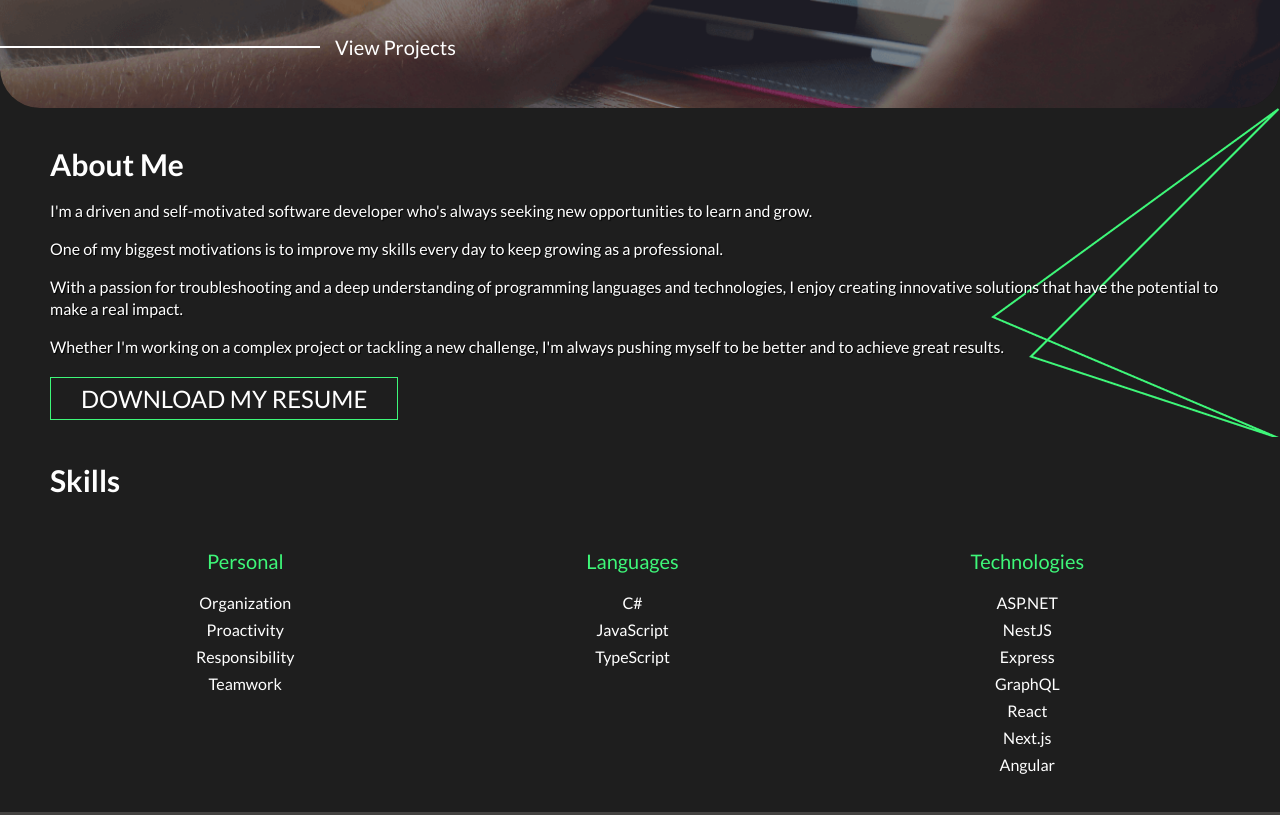
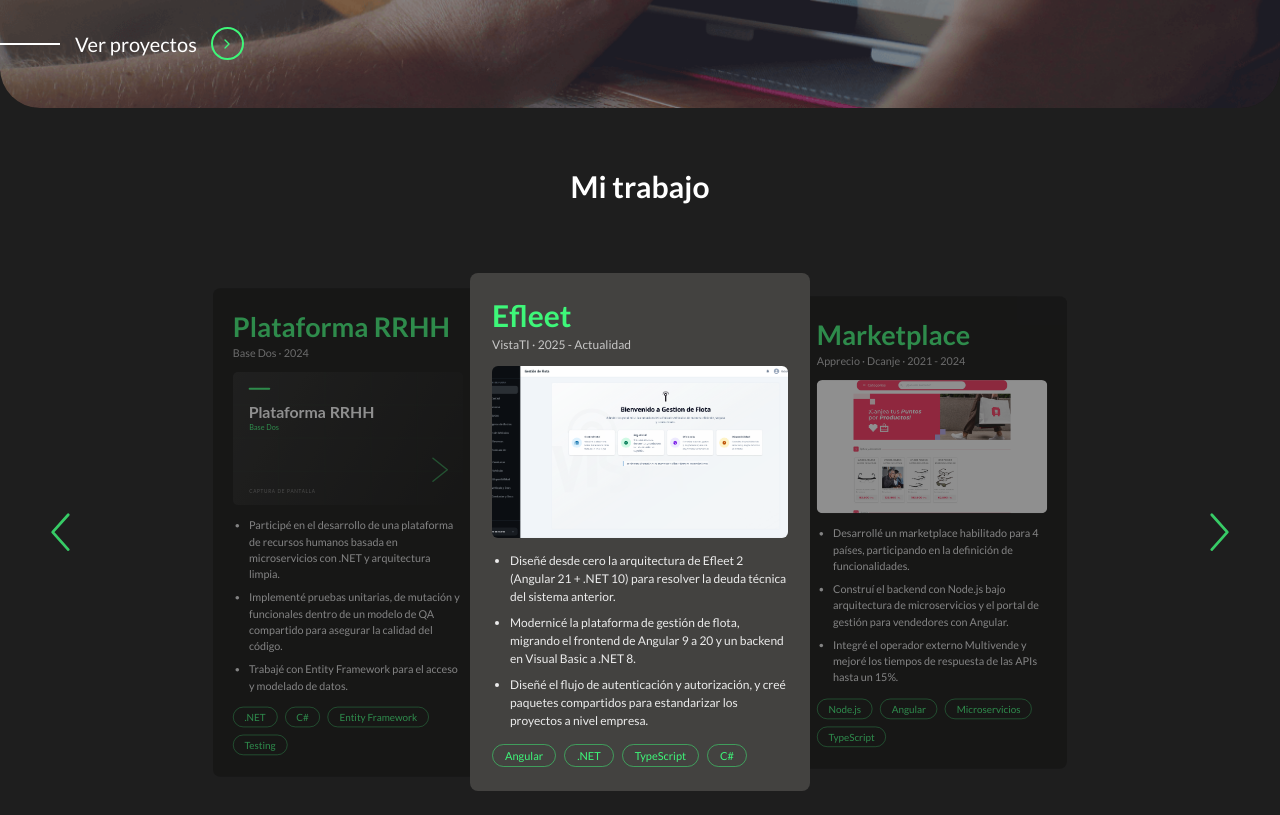
Before and after one commit to VicDario/my-portfolio, an Astro site: page / in a window 1280 px wide. Shown: the part 692-1507 px from the top of the page. Built offline with nearby package versions, Linux system fonts and the light colour scheme; Astro itself is replaced by a stand-in of ours; some icons are missing.

Commit message:
feat(work): add "Mi trabajo" projects carousel
- New Work.astro: a 3-card carousel of professional experience (Efleet,
  Marketplace, Plataforma RRHH) with an elevated active card, dimmed
  neighbours on desktop, single card + pagination dots on mobile
- Themed placeholder art in public/work/ (swap for real screenshots)
- Render the section in index.astro between the hero and About Me
- Wire the hero "Ver proyectos" link to the new #work section with a
  circular arrow affordance

```diff
--- a/src/components/Header.astro
+++ b/src/components/Header.astro
@@ -19,10 +19,15 @@ import { Image } from 'astro:assets';
     </div>
     <ContactButton />
   </div>
-  <div class="redirect">
-    <div class="line"></div>
-    <a href="#">View Projects</a>
-  </div>
+  <a class="redirect" href="#work">
+    <span class="line"></span>
+    <span class="redirect-text">Ver proyectos</span>
+    <span class="redirect-arrow" aria-hidden="true">
+      <svg viewBox="0 0 24 24" fill="none">
+        <path d="M9 6l6 6-6 6" stroke="currentColor" stroke-width="2" stroke-linecap="round" stroke-linejoin="round"/>
+      </svg>
+    </span>
+  </a>
 </header>
 
 <style lang="scss">
@@ -70,14 +75,40 @@ import { Image } from 'astro:assets';
     display: flex;
     justify-content: flex-start;
     align-items: center;
+    width: max-content;
     .line {
-      width: 25%;
+      width: 60px;
       height: 2px;
       background-color: vars.$white;
       margin-right: 15px;
+      transition: width 0.25s ease;
     }
-    a {
+    .redirect-text {
       font-size: vars.$font-size-lg;
+    }
+    .redirect-arrow {
+      display: grid;
+      place-items: center;
+      width: 33px;
+      height: 33px;
+      margin-left: 14px;
+      border-radius: 50%;
+      border: 2px solid vars.$green;
+      color: vars.$green;
+      transition: background-color 0.25s ease, color 0.25s ease;
+      svg {
+        width: 16px;
+        height: 16px;
+      }
+    }
+    &:hover {
+      .line {
+        width: 90px;
+      }
+      .redirect-arrow {
+        background-color: vars.$green;
+        color: vars.$dark;
+      }
     }
   }
 
--- /dev/null
+++ b/src/components/Work.astro
@@ -0,0 +1,388 @@
+---
+interface Project {
+  title: string;
+  company: string;
+  period: string;
+  image: string;
+  description: string[];
+  tags: string[];
+}
+
+const projects: Project[] = [
+  {
+    title: "Efleet",
+    company: "VistaTI",
+    period: "2025 - Actualidad",
+    image: "/work/efleet.png",
+    description: [
+      "Diseñé desde cero la arquitectura de Efleet 2 (Angular 21 + .NET 10) para resolver la deuda técnica del sistema anterior.",
+      "Modernicé la plataforma de gestión de flota, migrando el frontend de Angular 9 a 20 y un backend en Visual Basic a .NET 8.",
+      "Diseñé el flujo de autenticación y autorización, y creé paquetes compartidos para estandarizar los proyectos a nivel empresa.",
+    ],
+    tags: ["Angular", ".NET", "TypeScript", "C#"],
+  },
+  {
+    title: "Marketplace",
+    company: "Apprecio · Dcanje",
+    period: "2021 - 2024",
+    image: "/work/marketplace.png",
+    description: [
+      "Desarrollé un marketplace habilitado para 4 países, participando en la definición de funcionalidades.",
+      "Construí el backend con Node.js bajo arquitectura de microservicios y el portal de gestión para vendedores con Angular.",
+      "Integré el operador externo Multivende y mejoré los tiempos de respuesta de las APIs hasta un 15%.",
+    ],
+    tags: ["Node.js", "Angular", "Microservicios", "TypeScript"],
+  },
+  {
+    title: "Plataforma RRHH",
+    company: "Base Dos",
+    period: "2024",
+    image: "/work/base-dos.svg",
+    description: [
+      "Participé en el desarrollo de una plataforma de recursos humanos basada en microservicios con .NET y arquitectura limpia.",
+      "Implementé pruebas unitarias, de mutación y funcionales dentro de un modelo de QA compartido para asegurar la calidad del código.",
+      "Trabajé con Entity Framework para el acceso y modelado de datos.",
+    ],
+    tags: [".NET", "C#", "Entity Framework", "Testing"],
+  },
+];
+---
+
+<section class="work" id="work">
+  <h2 class="work__title">Mi trabajo</h2>
+
+  <div class="work__carousel">
+    <button class="work__arrow work__arrow--prev" type="button" aria-label="Proyecto anterior">
+      <svg viewBox="0 0 24 44" fill="none" aria-hidden="true">
+        <path d="M21 3 4 22l17 19" stroke="currentColor" stroke-width="3" stroke-linecap="round" stroke-linejoin="round"/>
+      </svg>
+    </button>
+
+    <ul class="work__track" role="list">
+      {projects.map((project, i) => (
+        <li class="work__card" data-index={i}>
+          <article class="work__card-inner">
+            <header class="work__card-head">
+              <h3 class="work__card-title">{project.title}</h3>
+              <p class="work__card-meta">{project.company} · {project.period}</p>
+            </header>
+            <img
+              class="work__card-image"
+              src={project.image}
+              alt={`Vista previa de ${project.title}`}
+              width="640"
+              height="370"
+              loading="lazy"
+            />
+            <ul class="work__card-desc" role="list">
+              {project.description.map((line) => <li>{line}</li>)}
+            </ul>
+            <ul class="work__card-tags" role="list">
+              {project.tags.map((tag) => <li>{tag}</li>)}
+            </ul>
+          </article>
+        </li>
+      ))}
+    </ul>
+
+    <button class="work__arrow work__arrow--next" type="button" aria-label="Proyecto siguiente">
+      <svg viewBox="0 0 24 44" fill="none" aria-hidden="true">
+        <path d="M3 3 20 22 3 41" stroke="currentColor" stroke-width="3" stroke-linecap="round" stroke-linejoin="round"/>
+      </svg>
+    </button>
+  </div>
+
+  <div class="work__dots" role="tablist" aria-label="Seleccionar proyecto">
+    {projects.map((project, i) => (
+      <button
+        class="work__dot"
+        type="button"
+        role="tab"
+        data-index={i}
+        aria-label={project.title}
+      ></button>
+    ))}
+  </div>
+</section>
+
+<style lang="scss">
+  @use "../vars" as vars;
+
+  .work {
+    padding: 40px 16px 60px;
+    overflow: hidden;
+
+    &__title {
+      text-align: center;
+      margin: 0 0 32px;
+    }
+
+    &__carousel {
+      display: flex;
+      align-items: center;
+      justify-content: center;
+      gap: 4px;
+      max-width: 1200px;
+      margin: 0 auto;
+    }
+
+    &__track {
+      display: flex;
+      align-items: center;
+      justify-content: center;
+      list-style: none;
+      margin: 0;
+      padding: 0;
+      flex: 1;
+      min-height: 480px;
+    }
+
+    &__card {
+      flex: 0 0 auto;
+      transition: opacity 0.35s ease, transform 0.35s ease;
+      width: min(86vw, 320px);
+
+      &.is-hidden {
+        display: none;
+      }
+      // Mobile: only the active card is visible.
+      &.is-prev,
+      &.is-next {
+        display: none;
+      }
+    }
+
+    &__card-inner {
+      background-color: vars.$gray;
+      border-radius: 8px;
+      padding: 24px 22px;
+      height: 100%;
+      display: flex;
+      flex-direction: column;
+      gap: 14px;
+    }
+
+    &__card-head {
+      display: flex;
+      flex-direction: column;
+      gap: 4px;
+    }
+
+    &__card-title {
+      color: vars.$green;
+      font-weight: 700;
+      font-size: 2.6rem;
+      margin: 0;
+    }
+
+    &__card-meta {
+      color: rgba(vars.$white, 0.7);
+      font-size: vars.$font-size-sm;
+      margin: 0;
+    }
+
+    &__card-image {
+      width: 100%;
+      height: auto;
+      aspect-ratio: 640 / 370;
+      object-fit: cover;
+      border-radius: 6px;
+      display: block;
+    }
+
+    &__card-desc {
+      list-style: disc;
+      margin: 0;
+      padding-left: 18px;
+      display: flex;
+      flex-direction: column;
+      gap: 8px;
+
+      li {
+        font-size: vars.$font-size-sm;
+        line-height: 1.5;
+        color: rgba(vars.$white, 0.9);
+      }
+    }
+
+    &__card-tags {
+      list-style: none;
+      margin: auto 0 0;
+      padding: 0;
+      display: flex;
+      flex-wrap: wrap;
+      gap: 8px;
+
+      li {
+        font-size: 1.1rem;
+        padding: 4px 12px;
+        border: 1px solid rgba(vars.$green, 0.5);
+        border-radius: 20px;
+        color: vars.$green;
+      }
+    }
+
+    &__arrow {
+      flex: 0 0 auto;
+      background: transparent;
+      border: none;
+      color: vars.$green;
+      cursor: pointer;
+      padding: 8px;
+      width: 40px;
+      display: grid;
+      place-items: center;
+      transition: transform 0.2s ease, opacity 0.2s ease;
+      opacity: 0.8;
+
+      svg {
+        width: 18px;
+        height: auto;
+      }
+
+      &:hover {
+        opacity: 1;
+        transform: scale(1.15);
+      }
+    }
+
+    &__dots {
+      display: flex;
+      justify-content: center;
+      gap: 12px;
+      margin-top: 28px;
+    }
+
+    &__dot {
+      width: 10px;
+      height: 10px;
+      padding: 0;
+      border-radius: 50%;
+      border: none;
+      background-color: rgba(vars.$green, 0.35);
+      cursor: pointer;
+      transition: background-color 0.2s ease, transform 0.2s ease;
+
+      &[aria-selected="true"] {
+        background-color: vars.$green;
+        transform: scale(1.25);
+      }
+    }
+
+    @media (min-width: 768px) {
+      padding: 60px 24px 90px;
+
+      &__title {
+        margin-bottom: 48px;
+      }
+
+      &__carousel {
+        gap: 12px;
+      }
+
+      &__track {
+        min-height: 560px;
+        gap: 0;
+      }
+
+      &__card {
+        width: 300px;
+
+        // On desktop the neighbours flank the active card.
+        &.is-prev,
+        &.is-next {
+          display: block;
+          opacity: 0.5;
+          transform: scale(0.9);
+        }
+
+        &.is-prev {
+          margin-right: -28px;
+        }
+        &.is-next {
+          margin-left: -28px;
+        }
+
+        &.is-active {
+          position: relative;
+          z-index: 2;
+          width: 340px;
+        }
+        &.is-prev,
+        &.is-next {
+          z-index: 1;
+        }
+      }
+
+      &__card.is-prev .work__card-inner,
+      &__card.is-next .work__card-inner {
+        background-color: #111110;
+      }
+
+      &__card-title {
+        font-size: 3rem;
+      }
+
+      &__arrow svg {
+        width: 22px;
+      }
+
+      &__dots {
+        display: none;
+      }
+    }
+  }
+</style>
+
+<script>
+  document.querySelectorAll<HTMLElement>(".work").forEach((root) => {
+    const cards = Array.from(root.querySelectorAll<HTMLElement>(".work__card"));
+    const dots = Array.from(root.querySelectorAll<HTMLElement>(".work__dot"));
+    const prev = root.querySelector<HTMLButtonElement>(".work__arrow--prev");
+    const next = root.querySelector<HTMLButtonElement>(".work__arrow--next");
+    const total = cards.length;
+    if (!total) return;
+    let active = 0;
+
+    const render = () => {
+      cards.forEach((card, i) => {
+        const rel = (i - active + total) % total;
+        card.classList.remove("is-active", "is-prev", "is-next", "is-hidden");
+        if (rel === 0) {
+          card.classList.add("is-active");
+          card.style.order = "1";
+        } else if (rel === 1) {
+          card.classList.add("is-next");
+          card.style.order = "2";
+        } else if (rel === total - 1) {
+          card.classList.add("is-prev");
+          card.style.order = "0";
+        } else {
+          card.classList.add("is-hidden");
+          card.style.order = "3";
+        }
+        card.setAttribute("aria-hidden", rel === 0 ? "false" : "true");
+      });
+      dots.forEach((dot, i) =>
+        dot.setAttribute("aria-selected", i === active ? "true" : "false")
+      );
+    };
+
+    prev?.addEventListener("click", () => {
+      active = (active - 1 + total) % total;
+      render();
+    });
+    next?.addEventListener("click", () => {
+      active = (active + 1) % total;
+      render();
+    });
+    dots.forEach((dot, i) =>
+      dot.addEventListener("click", () => {
+        active = i;
+        render();
+      })
+    );
+
+    render();
+  });
+</script>
--- a/src/pages/index.astro
+++ b/src/pages/index.astro
@@ -1,16 +1,15 @@
 ---
 import AboutMe from '../components/AboutMe.astro';
 import Header from '../components/Header.astro';
+import Work from '../components/Work.astro';
 import Skills from '../components/Skills.astro';
 import Footer from '../components/Footer.astro';
 import Layout from '../layouts/Layout.astro';
-
-// Welcome to Astro! Wondering what to do next? Check out the Astro documentation at https://docs.astro.build
-// Don't want to use any of this? Delete everything in this file, the `assets`, `components`, and `layouts` directories, and start fresh.
 ---
 
 <Layout>
 	<Header />
+	<Work />
 	<AboutMe />
 	<Skills />
 	<Footer />
```
Also changed, not shown: public/work/base-dos.svg (added), public/work/efleet.png (added), public/work/marketplace.png (added).
